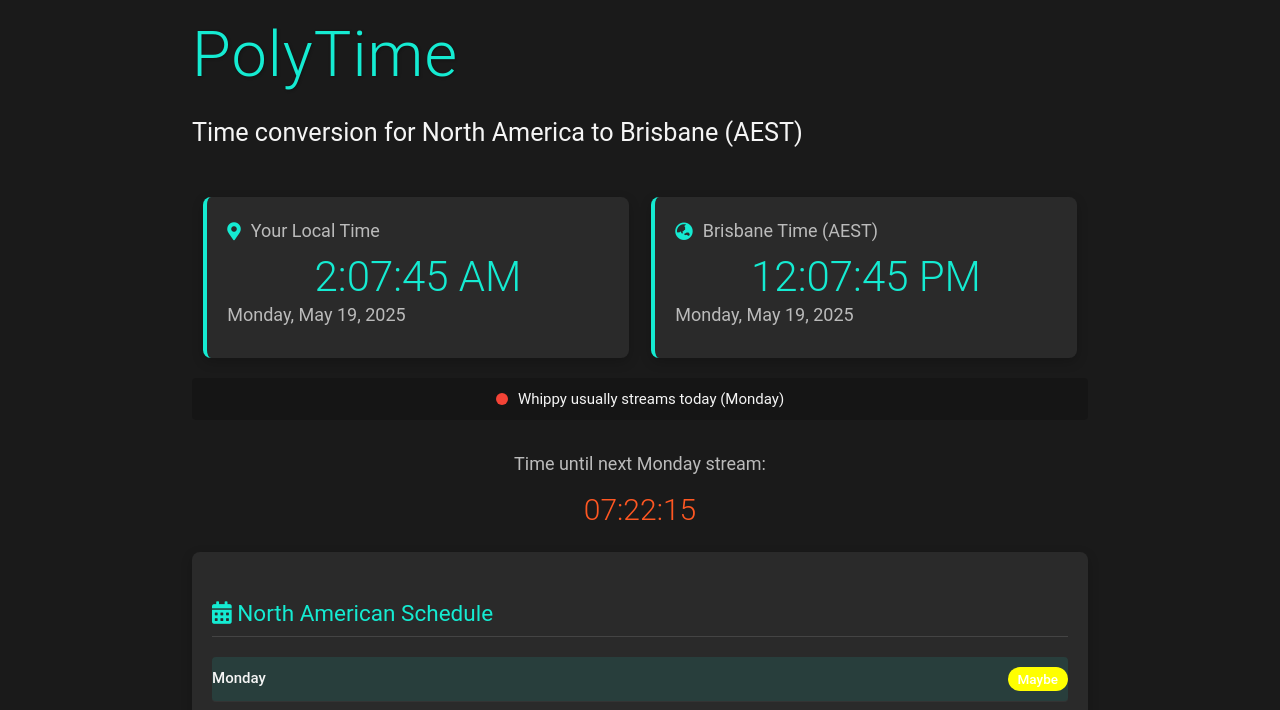
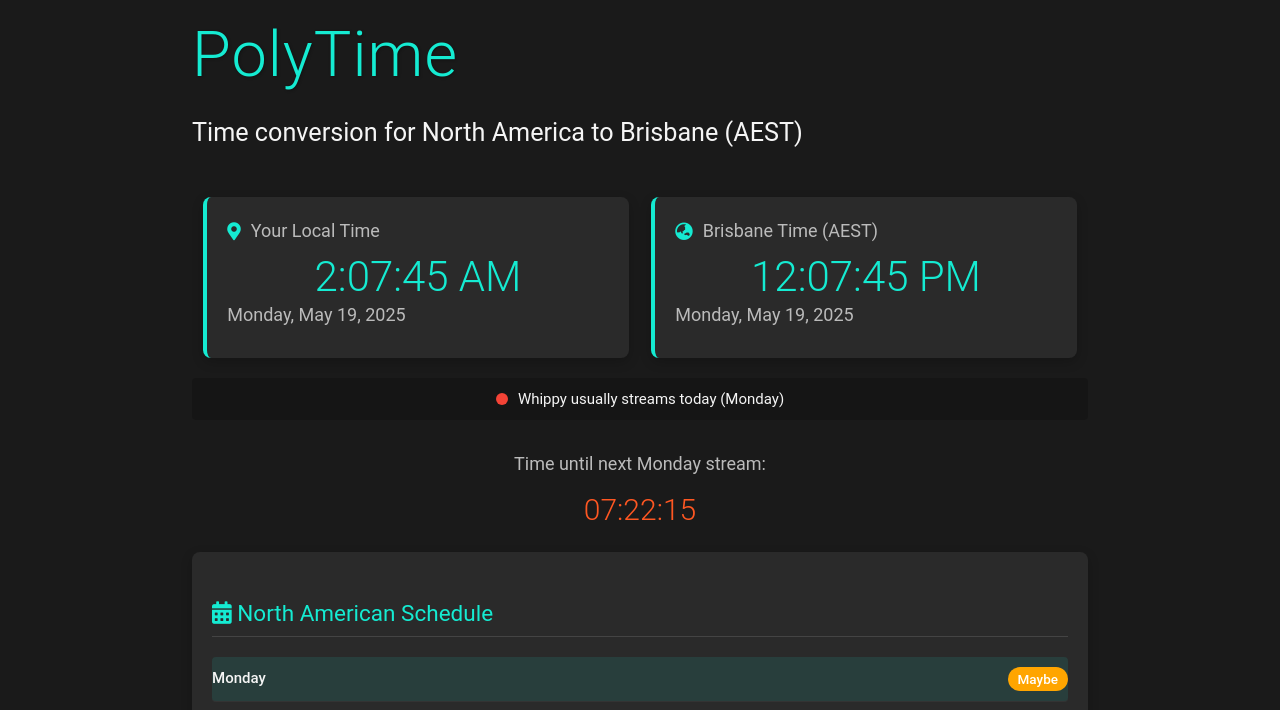
Before and after one commit to PolyExtender/PolyTime, a plain HTML site: page index.html in a window 1280 px wide. Shown: the part 90-800 px from the top of the page. Drawn offline with nearby package versions, Linux system fonts and the light colour scheme.

Commit message:
Update index.html

```diff
--- a/index.html
+++ b/index.html
@@ -141,7 +141,7 @@
             color: white;
         }
         .day-status.maybe {
-            background-color: #FFFF00;
+            background-color: orange;
             color: white;
         }
         .active-day {
```
